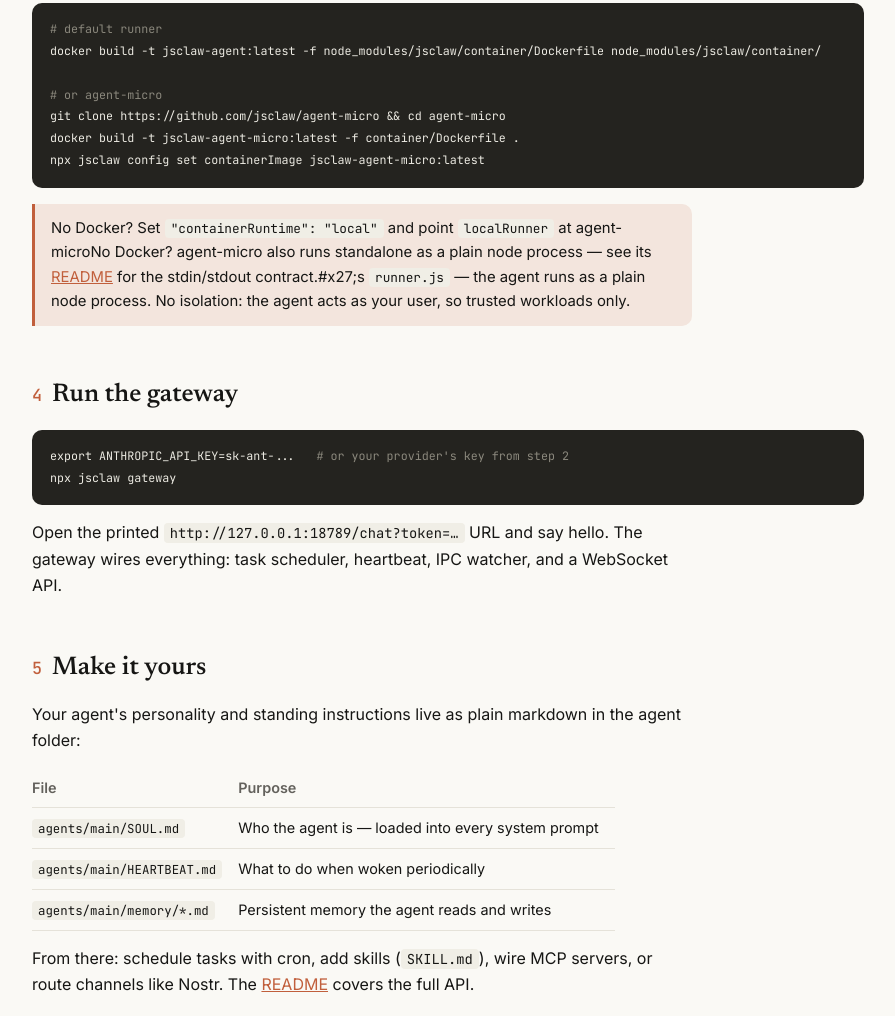
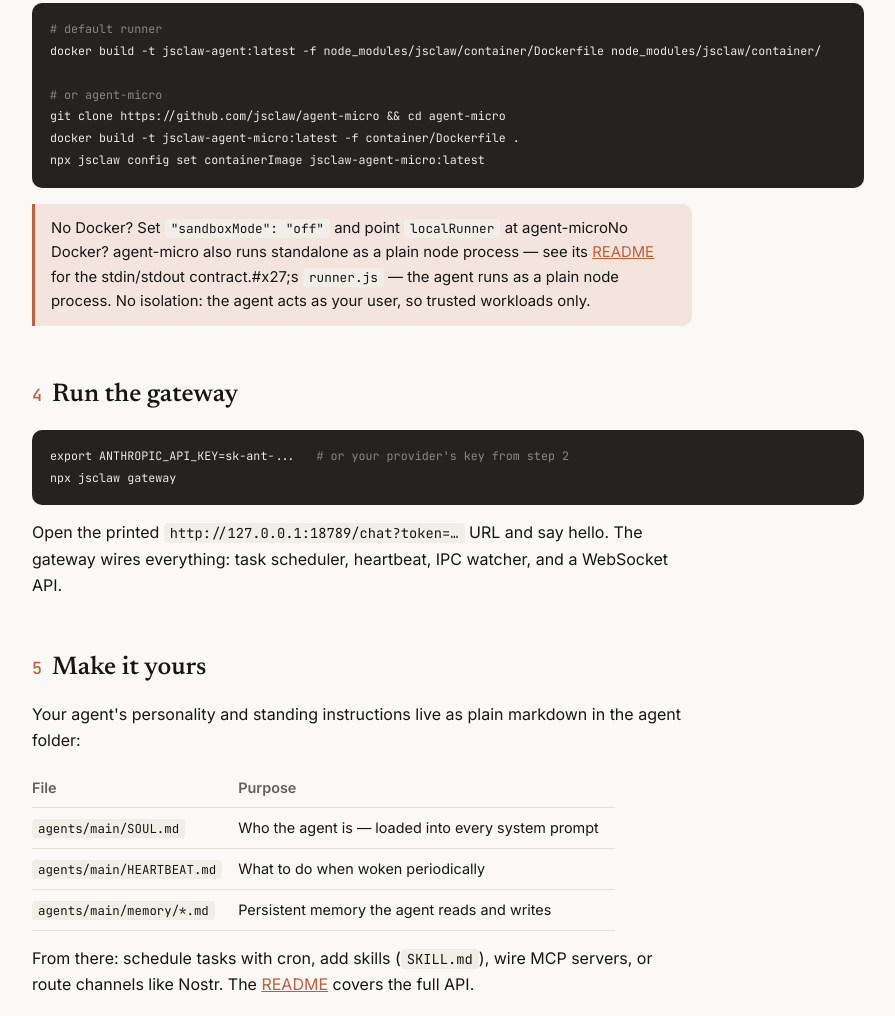
Before and after one commit to jsclaw/docs, a plain HTML site: page index.html in a window 1280 px wide. Shown: the part 1141-2157 px from the top of the page, without its empty margins (192-1087 px from the left). Drawn offline with Linux system fonts and the light colour scheme.

Commit message:
gh-pages: sandboxMode replaces containerRuntime local (jsclaw#42)

```diff
--- a/index.html
+++ b/index.html
@@ -113,7 +113,7 @@
 git clone https://github.com/jsclaw/agent-micro && cd agent-micro
 docker build -t jsclaw-agent-micro:latest -f container/Dockerfile .
 npx jsclaw config set containerImage jsclaw-agent-micro:latest</code></pre>
-  <div class="callout">No Docker? Set <code>"containerRuntime": "local"</code> and point <code>localRunner</code> at agent-microNo Docker? agent-micro also runs standalone as a plain node process — see its <a href="https://github.com/jsclaw/agent-micro#usage">README</a> for the stdin/stdout contract.#x27;s <code>runner.js</code> — the agent runs as a plain node process. No isolation: the agent acts as your user, so trusted workloads only.</div>
+  <div class="callout">No Docker? Set <code>"sandboxMode": "off"</code> and point <code>localRunner</code> at agent-microNo Docker? agent-micro also runs standalone as a plain node process — see its <a href="https://github.com/jsclaw/agent-micro#usage">README</a> for the stdin/stdout contract.#x27;s <code>runner.js</code> — the agent runs as a plain node process. No isolation: the agent acts as your user, so trusted workloads only.</div>
 
   <h2><span class="n">4</span>Run the gateway</h2>
   <pre><code>export ANTHROPIC_API_KEY=sk-ant-...   <span class="c"># or your provider's key from step 2</span>
```
